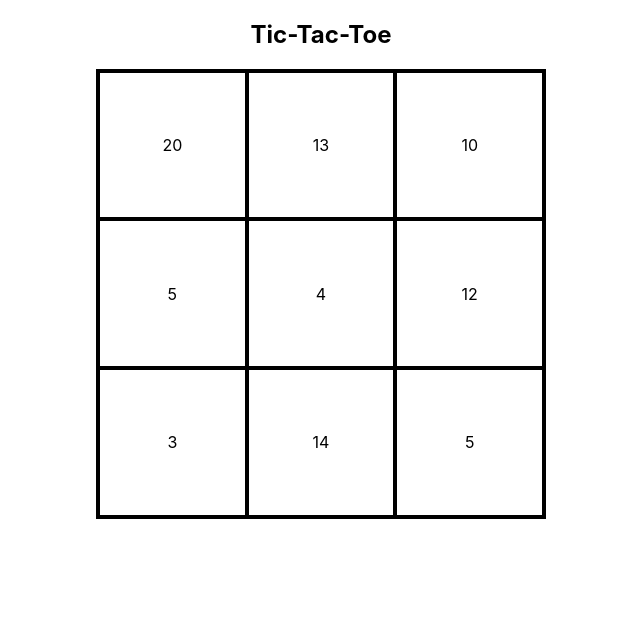
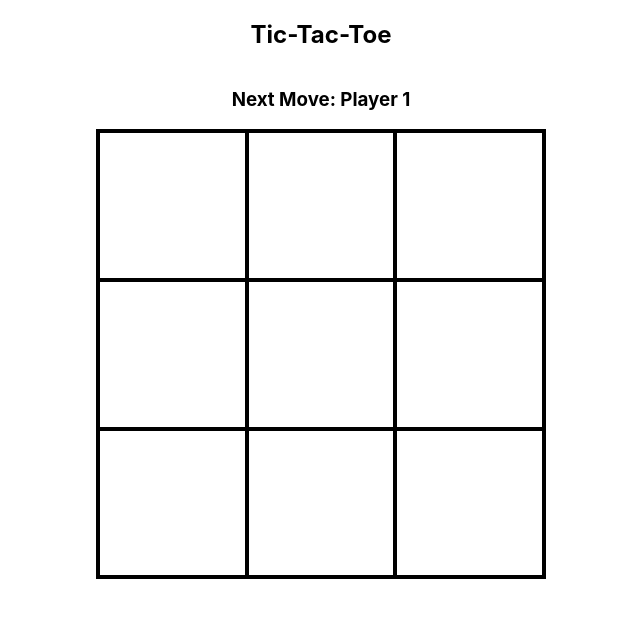
Before and after one commit to green-dot/tic-tac-toe-v2, a React (Create React App) app: page / in a window 1280 px wide. Shown: the top 618 px of the page, without its empty margins (319-959 px from the left). Built offline with nearby package versions, Linux system fonts and the light colour scheme.

Commit message:
Added logic to check for wins and to keep track of the score

```diff
--- a/src/components/Board.styles.ts
+++ b/src/components/Board.styles.ts
@@ -23,9 +23,10 @@ export const CellWrapper = styled.div`
   justify-content: center;
   align-items: center;
   border: 2px solid black;
-  min-width: 50px;
-  min-height: 50px;
+  min-width: 100px;
+  min-height: 100px;
   width: 0;
+  font-size: 64px;
 
   :hover {
     background-color: lightgreen;
--- a/src/components/TicTacToe.tsx
+++ b/src/components/TicTacToe.tsx
@@ -1,4 +1,4 @@
-import React, { useState } from 'react'
+import React, { useState, useEffect } from 'react'
 // import components
 import Board from './Board';
 // styles
@@ -7,22 +7,121 @@ import { BoardWrapper } from './Board.styles';
 
 const BOARD_LENGTH = 3;
 
+const Markers = ['X', 'O']
+
 function initializeBoardState (boardLength: number): string[][] {
   const boardState = Array(boardLength).fill(0).map(_ => (
-    Array(boardLength).fill(0).map(()=>(Math.random()*20).toFixed(0).toString())
+    Array(boardLength).fill('')
   ))
   return boardState
 }
 
 const TicTacToe = () => {
 
-  const [boardState, setBoardState] = useState<string[][]>(()=>initializeBoardState(BOARD_LENGTH))
+  const [boardState, setBoardState] = useState<string[][]>(() => initializeBoardState(BOARD_LENGTH))
+  const [currentPlayer, setCurrentPlayer] = useState<number>(0);
+  const [gameOver, setGameOver] = useState<boolean>(false)
+  const [playerOneScore, setPlayerOneScore] = useState<number>(0)
+  const [playerTwoScore, setPlayerTwoScore] = useState<number>(0)
+  const [numberOfTies, setNumberOfTies] = useState<number>(0)
+
+  function cellClicked (row: number, col: number): void {
+
+    if (boardState[row][col] === '' && !gameOver){
+      const tempBoard = JSON.parse(JSON.stringify(boardState));
+      tempBoard[row][col] = Markers[currentPlayer];
+      setBoardState(tempBoard)
+      setCurrentPlayer(prev => (prev+1)%2)
+    }
+  }
+
+  function restartGame(): void {
+    const newGameState = initializeBoardState(BOARD_LENGTH)
+    setBoardState(newGameState);
+    setGameOver(false);
+  }
+
+  function checkRowWinner( sym: string): boolean{
+    return boardState.reduce((winnerFound: boolean, row) => {
+            return winnerFound || row.reduce((match: boolean, cell) => match && cell === sym, true)
+          }, false)
+  }
+
+  function checkColumnWinner(sym: string){
+    let colWinner = false;
+    for(let i=0; i<boardState[0].length; i++){
+      colWinner = colWinner || boardState.reduce((matched: boolean, row) => (
+        matched && row[i] === sym
+      ), true)
+    }
+    return colWinner
+  }
+
+  function checkBackSlashWinner(sym: string): boolean {
+    return boardState.reduce((accMatched: boolean, row, rowInd)=> {
+      return accMatched && row[rowInd] === sym
+    }, true)
+  }
+
+  function checkForwardSlashWinner(sym: string): boolean {
+    return boardState.reduce((accMatched: boolean, row, rowInd)=> {
+      return accMatched && row[row.length - 1 - rowInd] === sym
+    }, true)
+  }
+
+  function playerWins( sym: string): boolean{
+    const rowWinner = checkRowWinner(sym);
+    const colWinner = checkColumnWinner(sym);
+    const backSlashWinner = checkBackSlashWinner(sym)
+    const forwardSlashWinner = checkForwardSlashWinner(sym)
+
+    return rowWinner || colWinner || backSlashWinner || forwardSlashWinner
+  }
+
+  function isBoardFilled (): boolean{
+    return boardState.reduce((prevFilled: boolean, row) => {
+      return prevFilled && row.reduce((prevCell: boolean, cell: string): boolean => (prevCell && cell !== ''), true)
+    }, true)
+
+  }
+
+  useEffect(()=>{
+    // check for winners
+    const playerOneWins: boolean = playerWins(Markers[0]);
+    const playerTwoWins: boolean = playerWins(Markers[1]);
+
+    if(playerOneWins){
+      setGameOver(true);
+      setPlayerOneScore(prev => prev + 1);
+    }
+    else if (playerTwoWins){
+      setGameOver(true);
+      setPlayerTwoScore(prev => prev + 1);
+    }
+    else if(isBoardFilled()) {
+      setGameOver(true)
+      setNumberOfTies(prev => prev + 1)
+    }
+  },[boardState])
 
   return (
     <TicTacToeWrapper>
       <h2>Tic-Tac-Toe</h2>
+      {!gameOver && (
+        <h3>Next Move: Player {currentPlayer +1}</h3>
+        )}
+      {gameOver && (
+        <div>
+          <h3>Game Over!</h3>
+          <p>Scores:</p>
+          <p>Player 1 -  {playerOneScore}</p>
+          <p>Player 2 -  {playerTwoScore}</p>
+          <p>Ties -  {numberOfTies}</p>
+          <button onClick={restartGame}>Restart</button>
+        </div>
+      )}
       <Board
-        onSquareClick={(rowInd:number, cellInd:number) => console.log(rowInd, cellInd)}
+        onSquareClick={cellClicked}
         boardState={boardState}
         />
     </TicTacToeWrapper>
```
Also changed, not shown: src/components/Board.tsx (+0 -18 lines).
